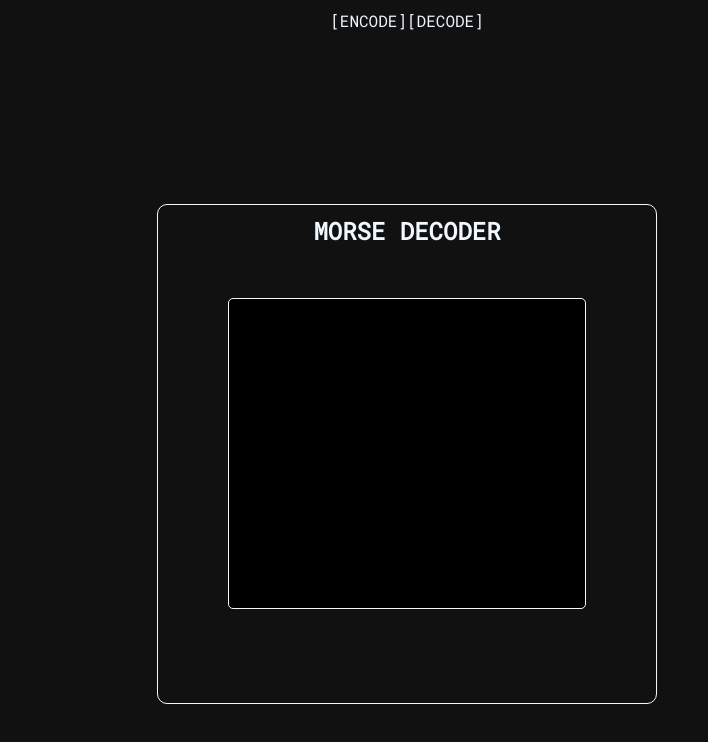
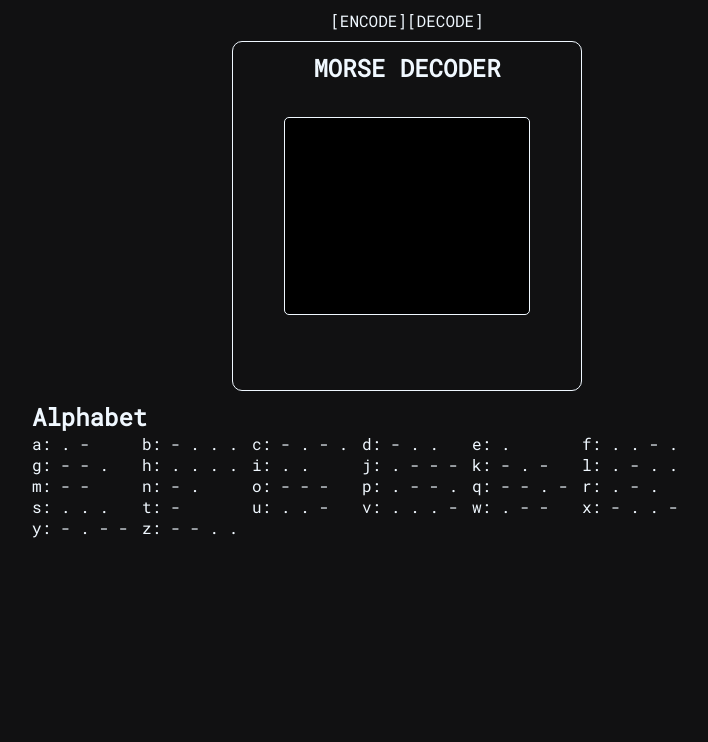
Before and after one commit to teebee78/morse, an Angular app: page /decode in a window 1280 px wide. Shown: the top 742 px of the page, without its empty margins (233-941 px from the left). Built offline with nearby package versions, Linux system fonts and the light colour scheme.

Commit message:
include alphabet

```diff
--- /dev/null
+++ b/src/app/alphabet/alphabet.component.html
@@ -0,0 +1,7 @@
+<h2>Alphabet</h2>
+
+<section class="letters">
+    <span *ngFor="let entry of alphabet | keyvalue">
+        {{ entry.key }}: {{ entry.value.join(' ')}}
+    </span>
+</section>
--- /dev/null
+++ b/src/app/alphabet/alphabet.component.scss
@@ -0,0 +1,7 @@
+:host {
+    .letters {
+        display: grid;
+        grid-template-columns: repeat(auto-fit, 100px);
+        grid-gap: 0px 10px;
+    }
+}
--- a/src/app/app.component.html
+++ b/src/app/app.component.html
@@ -1,2 +1,7 @@
 <nav>[<a routerLink="encode">ENCODE</a>][<a routerLink="decode">DECODE</a>]</nav>
-<router-outlet></router-outlet>
+
+<main>
+    <router-outlet></router-outlet>
+</main>
+
+<app-alphabet class="alphabet"></app-alphabet>
--- a/src/app/app.component.scss
+++ b/src/app/app.component.scss
@@ -1,13 +1,20 @@
 :host {
     display: grid;
+    grid-template-rows: auto auto 1fr;
     align-items: start;
     justify-items: center;
     height: 100%;
-    grid-template-rows: auto auto;
+
     padding: 10px;
+    grid-gap: 10px;
 
     background-color: #111112;
     color: aliceblue;
+
+    .alphabet {
+        width: 750px;
+        max-height: 250px;
+    }
 
     nav > a {
         color: aliceblue;
--- a/src/app/app.component.ts
+++ b/src/app/app.component.ts
@@ -1,5 +1,6 @@
 import { Component } from '@angular/core';
 import { RouterLink, RouterOutlet } from '@angular/router';
+import { AlphabetComponent } from "./alphabet/alphabet.component";
 
 @Component({
     selector: 'app-root',
@@ -9,6 +10,7 @@ import { RouterLink, RouterOutlet } from '@angular/router';
     imports: [
         RouterOutlet,
         RouterLink,
+        AlphabetComponent
     ]
 })
 export class AppComponent {
--- a/src/app/decode/decode.component.scss
+++ b/src/app/decode/decode.component.scss
@@ -1,6 +1,6 @@
 :host {
-    height: 500px;
-    width: 500px;
+    height: 350px;
+    width: 350px;
 
     border: 1px solid aliceblue;
     border-radius: 10px;
--- a/src/app/encode/encode.component.scss
+++ b/src/app/encode/encode.component.scss
@@ -1,6 +1,6 @@
 :host {
-    height: 500px;
-    width: 500px;
+    height: 350px;
+    width: 350px;
 
     border: 1px solid aliceblue;
     border-radius: 10px;
--- a/src/app/morse-alphabet.ts
+++ b/src/app/morse-alphabet.ts
@@ -11,7 +11,7 @@ export const MORSE_ALPHABET = new InjectionToken<Map<Letter, MorseSignal[]>>(
             ['a', ['.', '-']],
             ['b', ['-', '.', '.', '.']],
             ['c', ['-', '.', '-', '.']],
-            ['c', ['-', '.', '.']],
+            ['d', ['-', '.', '.']],
             ['e', ['.']],
             ['f', ['.', '.', '-', '.']],
             ['g', ['-', '-', '.']],
@@ -29,7 +29,7 @@ export const MORSE_ALPHABET = new InjectionToken<Map<Letter, MorseSignal[]>>(
             ['s', ['.', '.', '.']],
             ['t', ['-']],
             ['u', ['.', '.', '-']],
-            ['v', ['.', '.', '-']],
+            ['v', ['.', '.', '.', '-']],
             ['w', ['.', '-', '-']],
             ['x', ['-', '.', '.', '-']],
             ['y', ['-', '.', '-', '-']],
```
Also changed, not shown: src/app/alphabet/alphabet.component.ts (added, +18 -0 lines). Lines whose indentation alone changed are shown as unchanged.
